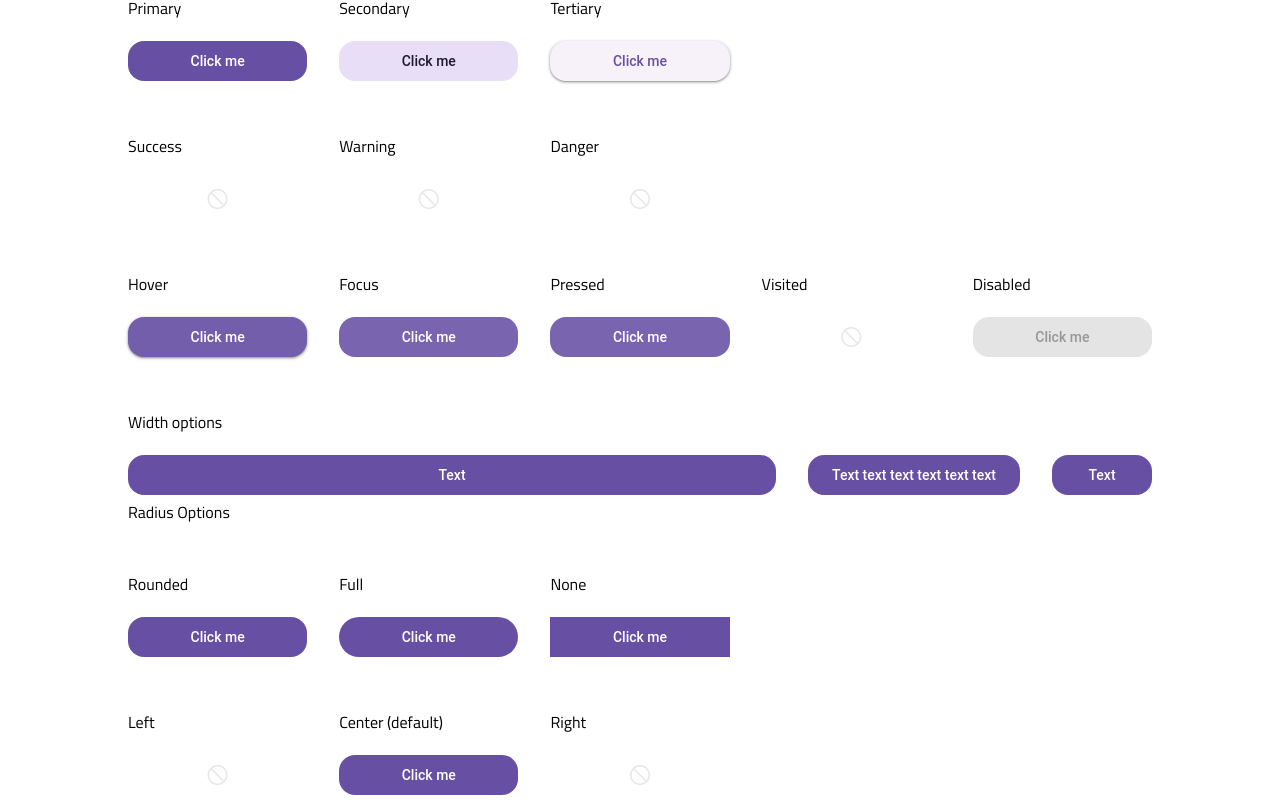
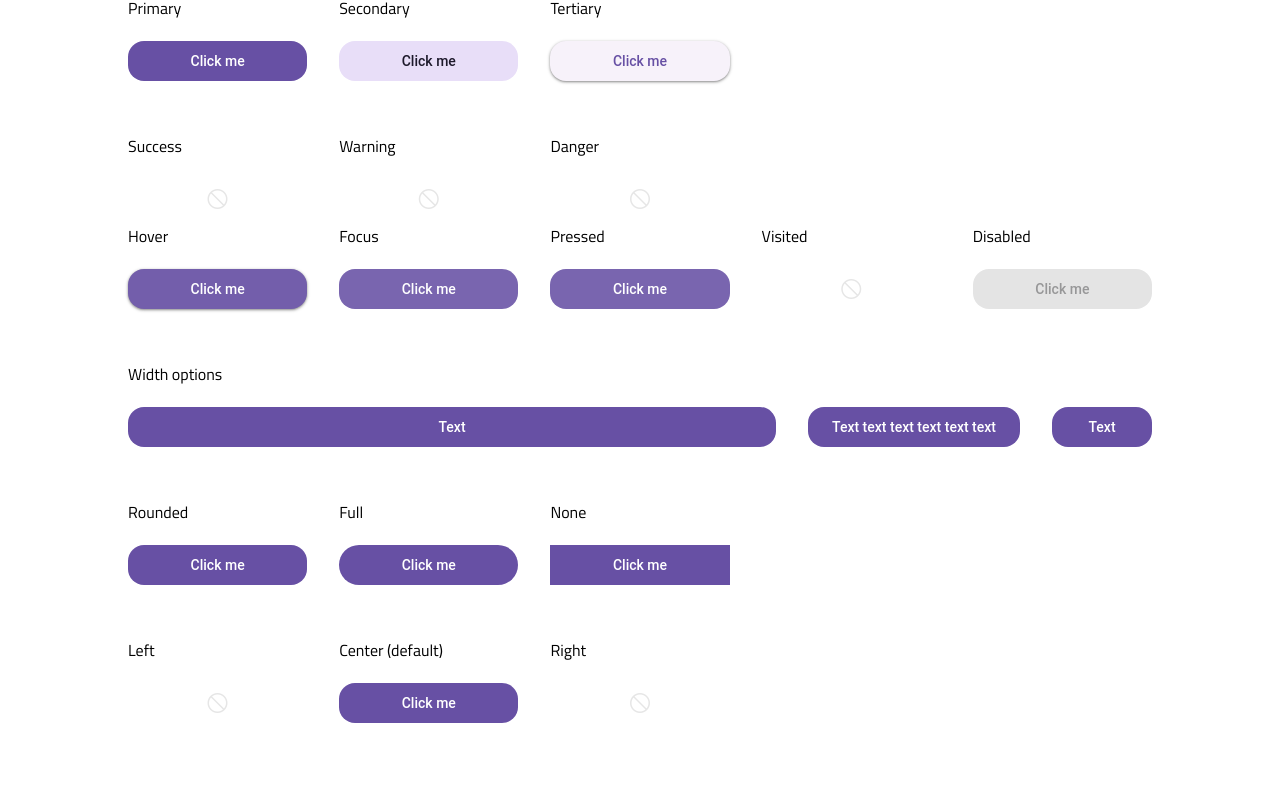
Before and after one commit to rodrigojcmello/kiskadee, a React (Vite) app in the folder packages/react/: page / in a window 1280 px wide. Shown: the part 604-1404 px from the top of the page. After the commit the page ends 1332 px from the top, so only its background shows below. Built offline with nearby package versions, Linux system fonts and the light colour scheme.

Commit message:
feat: doc

```diff
--- a/packages/react/src/site/documentation/Button/ButtonDocumentation.module.scss
+++ b/packages/react/src/site/documentation/Button/ButtonDocumentation.module.scss
@@ -21,16 +21,30 @@
   transition: none !important;
 }
 
-.width-container {
+.buttonRow {
   margin-top: 48px;
   width: 100%;
 }
 
 .width {
-  //display: flex;
   display: grid;
   grid-template-columns: 2fr auto auto;
   gap: 32px;
   align-items: center;
-  height: 50px;
+  min-height: 50px;
 }
+
+.buttonGrid {
+  display: grid;
+  grid-template-columns: repeat(5, 1fr);
+  gap: 32px;
+  align-items: center;
+}
+
+.buttonWrap {
+  display: flex;
+  flex-direction: row;
+  justify-content: center;
+  min-height: 50px;
+  align-items: center;
+}
--- a/packages/react/src/site/documentation/Button/ButtonDocumentation.tsx
+++ b/packages/react/src/site/documentation/Button/ButtonDocumentation.tsx
@@ -27,7 +27,7 @@ const Applicable: FC<PropsWithChildren<Record<string, unknown>>> = ({
 
 const NotApplicable: FC = () => {
   return (
-    <div style={{ textAlign: 'center', fontSize: 0, padding: '13px 0' }}>
+    <div className={style.buttonWrap}>
       <span
         className="material-symbols-outlined"
         style={{ color: '#e6e6e6', fontSize: 24 }}
@@ -332,11 +332,12 @@ export const ButtonDocumentation: FC = () => {
           )}
         </div>
       </Box>
-      <Box>
+
+      <div className={`${style.buttonRow} ${style.buttonGrid}`}>
         <div>
           <BoxTitle>Contained</BoxTitle>
           {buttonContainer?.type?.contained ? (
-            <Applicable>
+            <div className={style.buttonWrap}>
               <Button
                 label={label}
                 width={width}
@@ -352,7 +353,7 @@ export const ButtonDocumentation: FC = () => {
                 iconRight={iconRight}
                 iconType={iconType}
               />
-            </Applicable>
+            </div>
           ) : (
             <NotApplicable />
           )}
@@ -361,7 +362,7 @@ export const ButtonDocumentation: FC = () => {
         <div>
           <BoxTitle>Outline</BoxTitle>
           {buttonContainer?.type?.outline ? (
-            <Applicable>
+            <div className={style.buttonWrap}>
               <Button
                 label={label}
                 width={width}
@@ -377,7 +378,7 @@ export const ButtonDocumentation: FC = () => {
                 iconRight={iconRight}
                 iconType={iconType}
               />
-            </Applicable>
+            </div>
           ) : (
             <NotApplicable />
           )}
@@ -385,7 +386,7 @@ export const ButtonDocumentation: FC = () => {
         <div>
           <BoxTitle>Flat</BoxTitle>
           {buttonContainer?.type?.flat ? (
-            <Applicable>
+            <div className={style.buttonWrap}>
               <Button
                 label={label}
                 width={width}
@@ -401,18 +402,18 @@ export const ButtonDocumentation: FC = () => {
                 iconRight={iconRight}
                 iconType={iconType}
               />
-            </Applicable>
+            </div>
           ) : (
             <NotApplicable />
           )}
         </div>
-      </Box>
+      </div>
 
-      <Box>
+      <div className={`${style.buttonRow} ${style.buttonGrid}`}>
         <div>
           <BoxTitle>Primary</BoxTitle>
           {buttonVariant?.primary ? (
-            <Applicable>
+            <div className={style.buttonWrap}>
               <Button
                 label={label}
                 width={width}
@@ -427,7 +428,7 @@ export const ButtonDocumentation: FC = () => {
                 iconRight={iconRight}
                 iconType={iconType}
               />
-            </Applicable>
+            </div>
           ) : (
             <NotApplicable />
           )}
@@ -436,7 +437,7 @@ export const ButtonDocumentation: FC = () => {
         <div>
           <BoxTitle>Secondary</BoxTitle>
           {buttonVariant?.secondary ? (
-            <Applicable>
+            <div className={style.buttonWrap}>
               <Button
                 label={label}
                 width={width}
@@ -451,7 +452,7 @@ export const ButtonDocumentation: FC = () => {
                 iconRight={iconRight}
                 iconType={iconType}
               />
-            </Applicable>
+            </div>
           ) : (
             <NotApplicable />
           )}
@@ -459,7 +460,7 @@ export const ButtonDocumentation: FC = () => {
         <div>
           <BoxTitle>Tertiary</BoxTitle>
           {buttonVariant?.tertiary ? (
-            <Applicable>
+            <div className={style.buttonWrap}>
               <Button
                 label={label}
                 width={width}
@@ -474,18 +475,18 @@ export const ButtonDocumentation: FC = () => {
                 iconRight={iconRight}
                 iconType={iconType}
               />
-            </Applicable>
+            </div>
           ) : (
             <NotApplicable />
           )}
         </div>
-      </Box>
+      </div>
 
-      <Box>
+      <div className={`${style.buttonRow} ${style.buttonGrid}`}>
         <div>
           <BoxTitle>Success</BoxTitle>
           {buttonVariant?.success ? (
-            <Applicable>
+            <div className={style.buttonWrap}>
               <Button
                 label={label}
                 width={width}
@@ -500,7 +501,7 @@ export const ButtonDocumentation: FC = () => {
                 iconRight={iconRight}
                 iconType={iconType}
               />
-            </Applicable>
+            </div>
           ) : (
             <NotApplicable />
           )}
@@ -509,7 +510,7 @@ export const ButtonDocumentation: FC = () => {
         <div>
           <BoxTitle>Warning</BoxTitle>
           {buttonVariant?.warning ? (
-            <Applicable>
+            <div className={style.buttonWrap}>
               <Button
                 label={label}
                 width={width}
@@ -524,7 +525,7 @@ export const ButtonDocumentation: FC = () => {
                 iconRight={iconRight}
                 iconType={iconType}
               />
-            </Applicable>
+            </div>
           ) : (
             <NotApplicable />
           )}
@@ -533,7 +534,7 @@ export const ButtonDocumentation: FC = () => {
         <div>
           <BoxTitle>Danger</BoxTitle>
           {buttonVariant?.danger ? (
-            <Applicable>
+            <div className={style.buttonWrap}>
               <Button
                 label={label}
                 width="block"
@@ -548,18 +549,18 @@ export const ButtonDocumentation: FC = () => {
                 iconRight={iconRight}
                 iconType={iconType}
               />
-            </Applicable>
+            </div>
           ) : (
             <NotApplicable />
           )}
         </div>
-      </Box>
+      </div>
 
-      <Box>
+      <div className={style.buttonGrid}>
         <div>
           <BoxTitle>Hover</BoxTitle>
           {buttonContainer?.base?.hover || buttonVariant?.[variant]?.hover ? (
-            <Applicable>
+            <div className={style.buttonWrap}>
               <Button
                 label={label}
                 width={width}
@@ -573,7 +574,7 @@ export const ButtonDocumentation: FC = () => {
                 iconRight={iconRight}
                 iconType={iconType}
               />
-            </Applicable>
+            </div>
           ) : (
             <NotApplicable />
           )}
@@ -582,7 +583,7 @@ export const ButtonDocumentation: FC = () => {
         <div>
           <BoxTitle>Focus</BoxTitle>
           {buttonContainer?.base?.focus || buttonVariant?.[variant]?.focus ? (
-            <Applicable>
+            <div className={style.buttonWrap}>
               <Button
                 label={label}
                 width={width}
@@ -596,7 +597,7 @@ export const ButtonDocumentation: FC = () => {
                 iconRight={iconRight}
                 iconType={iconType}
               />
-            </Applicable>
+            </div>
           ) : (
             <NotApplicable />
           )}
@@ -606,7 +607,7 @@ export const ButtonDocumentation: FC = () => {
           <BoxTitle>Pressed</BoxTitle>
           {buttonContainer?.base?.pressed ||
           buttonVariant?.[variant]?.pressed ? (
-            <Applicable>
+            <div className={style.buttonWrap}>
               <Button
                 label={label}
                 width={width}
@@ -620,7 +621,7 @@ export const ButtonDocumentation: FC = () => {
                 iconRight={iconRight}
                 iconType={iconType}
               />
-            </Applicable>
+            </div>
           ) : (
             <NotApplicable />
           )}
@@ -630,7 +631,7 @@ export const ButtonDocumentation: FC = () => {
           <BoxTitle>Visited</BoxTitle>
           {buttonContainer?.base?.visited ||
           buttonVariant?.[variant]?.visited ? (
-            <Applicable>
+            <div className={style.buttonWrap}>
               <Button
                 label={label}
                 width={width}
@@ -644,7 +645,7 @@ export const ButtonDocumentation: FC = () => {
                 iconRight={iconRight}
                 iconType={iconType}
               />
-            </Applicable>
+            </div>
           ) : (
             <NotApplicable />
           )}
@@ -654,7 +655,7 @@ export const ButtonDocumentation: FC = () => {
           <BoxTitle>Disabled</BoxTitle>
           {buttonContainer?.base?.disabled ||
           buttonVariant?.[variant]?.disabled ? (
-            <Applicable>
+            <div className={style.buttonWrap}>
               <Button
                 label={label}
                 width={width}
@@ -668,13 +669,14 @@ export const ButtonDocumentation: FC = () => {
                 iconRight={iconRight}
                 iconType={iconType}
               />
-            </Applicable>
+            </div>
           ) : (
             <NotApplicable />
           )}
         </div>
-      </Box>
-      <div className={style['width-container']}>
+      </div>
+
+      <div className={style.buttonRow}>
         <BoxTitle>Width options</BoxTitle>
         <div className={style.width}>
           <div>
@@ -721,9 +723,8 @@ export const ButtonDocumentation: FC = () => {
           </div>
         </div>
       </div>
-      <div>
-        <BoxTitle>Radius Options</BoxTitle>
-        <Box>
+
+      <div className={`${style.buttonRow} ${style.buttonGrid}`}>
         <div>
           <BoxTitle>
             Rounded
@@ -731,7 +732,7 @@ export const ButtonDocumentation: FC = () => {
               buttonOption?.borderRadius?.variant?.rounded && ' (default)'}
           </BoxTitle>
           {buttonOption?.borderRadius?.variant?.rounded !== undefined ? (
-              <Applicable>
+            <div className={style.buttonWrap}>
               <Button
                 label={label}
                 width={width}
@@ -744,11 +745,12 @@ export const ButtonDocumentation: FC = () => {
                 iconRight={iconRight}
                 iconType={iconType}
               />
-              </Applicable>
+            </div>
           ) : (
             <NotApplicable />
           )}
         </div>
+
         <div>
           <BoxTitle>
             Full
@@ -756,7 +758,7 @@ export const ButtonDocumentation: FC = () => {
               buttonOption?.borderRadius?.variant?.full && ' (default)'}
           </BoxTitle>
           {buttonOption?.borderRadius?.variant?.full !== undefined ? (
-              <Applicable>
+            <div className={style.buttonWrap}>
               <Button
                 label={label}
                 width={width}
@@ -769,11 +771,12 @@ export const ButtonDocumentation: FC = () => {
                 iconRight={iconRight}
                 iconType={iconType}
               />
-              </Applicable>
+            </div>
           ) : (
             <NotApplicable />
           )}
         </div>
+
         <div>
           <BoxTitle>
             None
@@ -781,7 +784,7 @@ export const ButtonDocumentation: FC = () => {
               buttonOption?.borderRadius?.none && ' (default)'}
           </BoxTitle>
           {buttonOption?.borderRadius?.none !== undefined ? (
-              <Applicable>
+            <div className={style.buttonWrap}>
               <Button
                 label={label}
                 width={width}
@@ -794,20 +797,21 @@ export const ButtonDocumentation: FC = () => {
                 iconRight={iconRight}
                 iconType={iconType}
               />
-              </Applicable>
+            </div>
           ) : (
             <NotApplicable />
           )}
         </div>
-        </Box>
-        <Box>
+      </div>
+
+      <div className={`${style.buttonRow} ${style.buttonGrid}`}>
         <div>
           <BoxTitle>
             Left
             {buttonOption?.textAlign?.default === 'left' && ' (default)'}
           </BoxTitle>
           {buttonOption?.textAlign?.left ? (
-              <Applicable>
+            <div className={style.buttonWrap}>
               <Button
                 label="Click me"
                 width="block"
@@ -820,20 +824,21 @@ export const ButtonDocumentation: FC = () => {
                 }}
                 iconLeft={iconLeft}
                 iconRight={iconRight}
-                  iconType={iconType}
+                iconType="detached"
               />
-              </Applicable>
+            </div>
           ) : (
             <NotApplicable />
           )}
         </div>
+
         <div>
           <BoxTitle>
             Center
             {buttonOption?.textAlign?.default === 'center' && ' (default)'}
           </BoxTitle>
           {buttonOption?.textAlign?.center ? (
-              <Applicable>
+            <div className={style.buttonWrap}>
               <Button
                 label="Click me"
                 width="block"
@@ -846,20 +851,21 @@ export const ButtonDocumentation: FC = () => {
                 }}
                 iconLeft={iconLeft}
                 iconRight={iconRight}
-                  iconType={iconType}
+                iconType="detached"
               />
-              </Applicable>
+            </div>
           ) : (
             <NotApplicable />
           )}
         </div>
+
         <div>
           <BoxTitle>
             Right
             {buttonOption?.textAlign?.default === 'right' && ' (default)'}
           </BoxTitle>
           {buttonOption?.textAlign?.right ? (
-              <Applicable>
+            <div className={style.buttonWrap}>
               <Button
                 label="Click me"
                 width="block"
@@ -872,14 +878,13 @@ export const ButtonDocumentation: FC = () => {
                 }}
                 iconLeft={iconLeft}
                 iconRight={iconRight}
-                  iconType={iconType}
+                iconType="detached"
               />
-              </Applicable>
+            </div>
           ) : (
             <NotApplicable />
           )}
         </div>
-        </Box>
       </div>
     </Container>
   );
```
Lines whose indentation alone changed are shown as unchanged.
